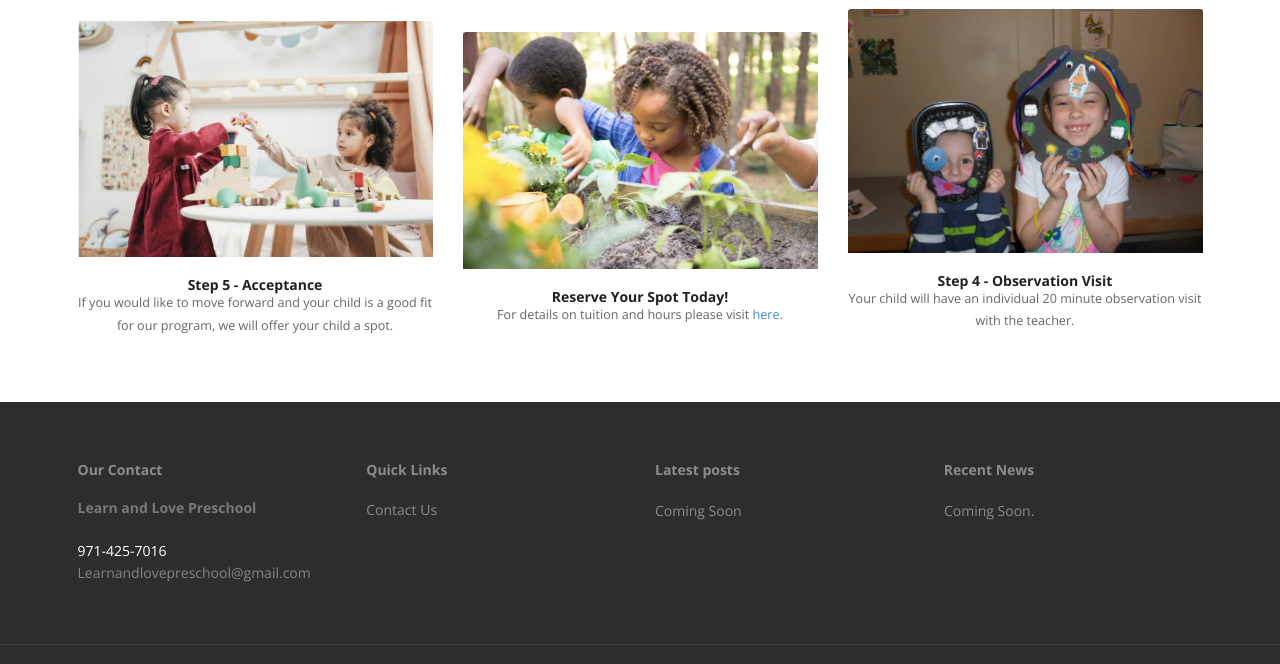
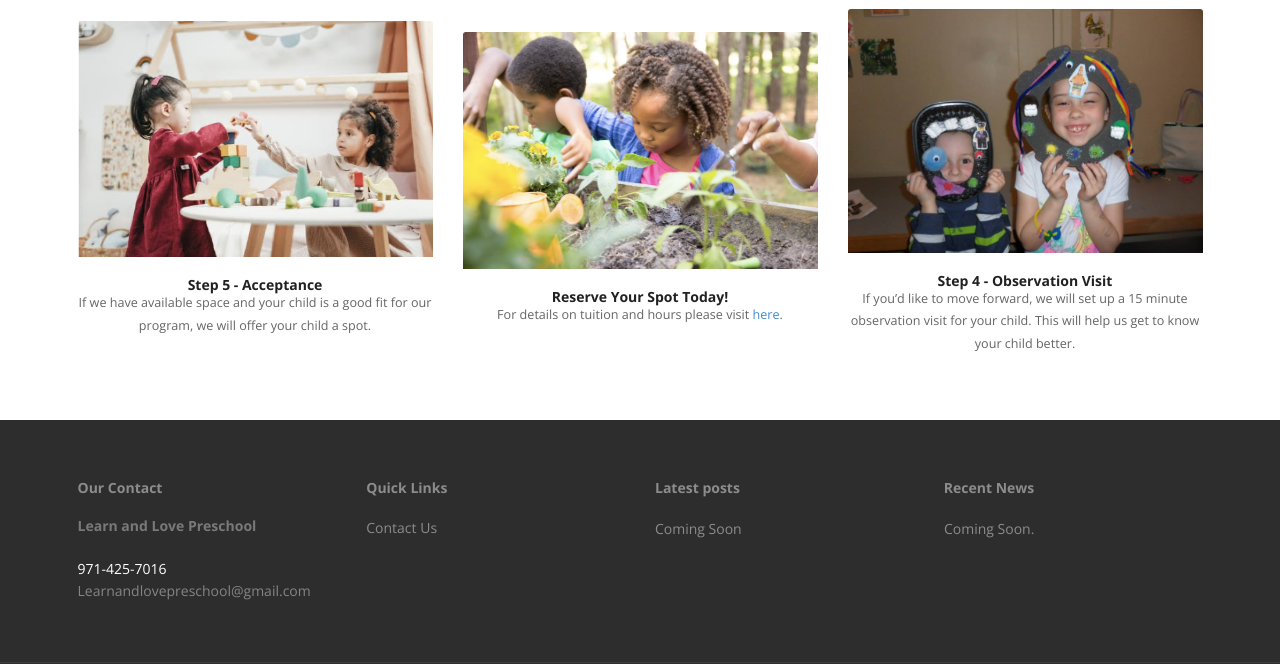
Before and after one commit to Learn-Love-Preschool/learn-love-preschool.github.io, a plain HTML site: page application.html in a window 1280 px wide. Shown: the part 656-1320 px from the top of the page. Drawn offline with nearby package versions, Linux system fonts and the light colour scheme; files that its build step writes are made by us from their sources.

Commit message:
application steps update

```diff
--- a/application.html
+++ b/application.html
@@ -208,7 +208,7 @@
                                         <h5>Step 4 - Observation Visit</h5>
                                     </div>
                                     <div class="editContent">
-                                        <p>Your child will have an individual 20 minute observation visit with the teacher.</p>
+                                        <p>If you’d like to move forward, we will set up a 15 minute observation visit for your child. This will help us get to know your child better.</p>
                                     </div>
                                   </div>
                               </div>
@@ -227,7 +227,7 @@
                                         <h5>Step 5 - Acceptance</h5>
                                     </div>
                                     <div class="editContent">
-                                        <p>If you would like to move forward and your child is a good fit for our program, we will offer your child a spot.</p>
+                                        <p>If we have available space and your child is a good fit for our program, we will offer your child a spot.</p>
                                     </div>
                                   </div>
                               </div>
```
